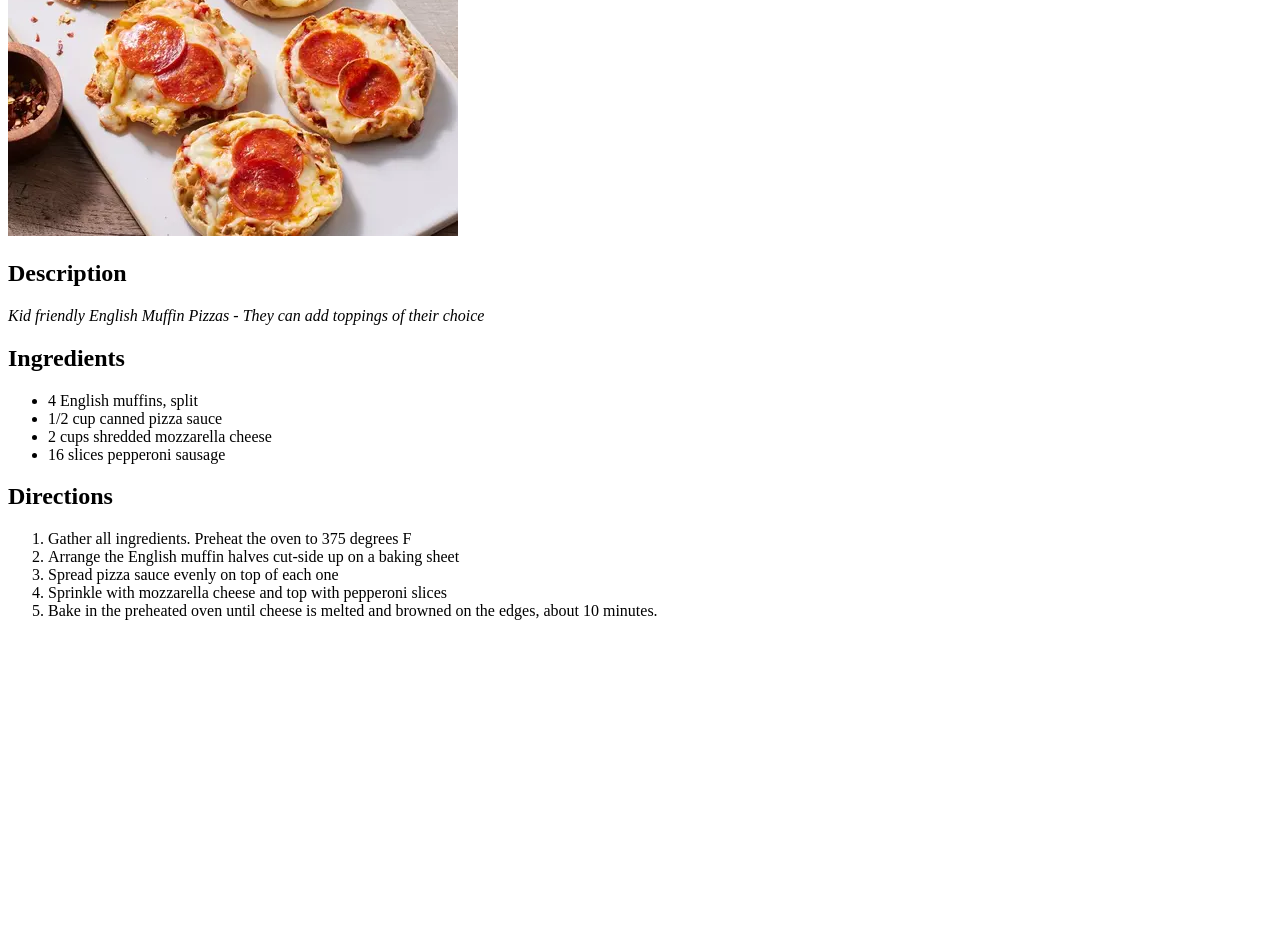
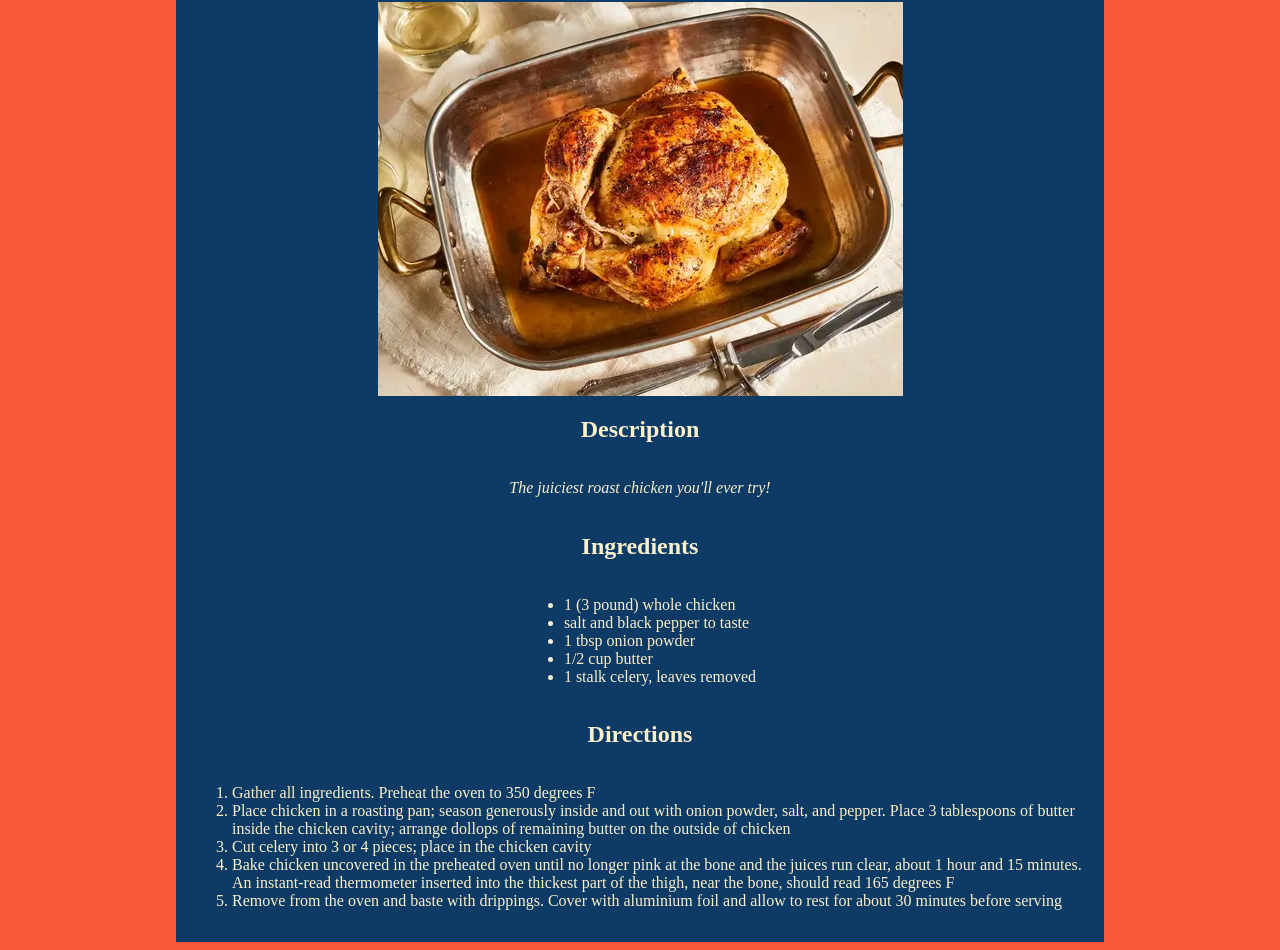
Before and after one commit to keysmasher94/odinProject, a plain HTML site: page htmlFoundations/recipes/odinRecipes/roastChicken.html in a window 1280 px wide. Shown: the part 216-1166 px from the top of the page. Before the commit the page ends 852 px from the top, so only its background shows below. Drawn offline with Linux system fonts and the light colour scheme.

Commit message:
Added chicken recipe, style.css, and modifed pages to take style.css styling

```diff
--- a/htmlFoundations/recipes/odinRecipes/roastChicken.html
+++ b/htmlFoundations/recipes/odinRecipes/roastChicken.html
@@ -2,10 +2,13 @@
 <html lang="en">
 	<head>
 		<meta charset="UTF-8" />
+		<link rel="stylesheet" href="../style.css">
 		<title>Easy Lasagna</title>
 	</head>
 	<body>
-		<h1>Easy Lasagna</h1>
+		<header>
+			<h1>Juicy Roast Chicken</h1>
+		</header>
 
 		<nav>
 			<ul>
@@ -15,37 +18,45 @@
 
 		<main>
 			<img
-				src="../images/muffinPizzas.webp"
+				src="../images/chicken.webp"
 				alt="A group of 5 english muffin pizzas on a tray with pepperoni"
-				width="450px"
-				height="338px"
+				width="525px"
+				height="394px"
 			/>
 
 			<h2>Description</h2>
 			<p>
-				<em
-					>Kid friendly English Muffin Pizzas - They can add toppings of their
-					choice</em
-				>
+				<em>The juiciest roast chicken you'll ever try!</em>
 			</p>
 
 			<h2>Ingredients</h2>
 			<ul>
-				<li>4 English muffins, split</li>
-				<li>1/2 cup canned pizza sauce</li>
-				<li>2 cups shredded mozzarella cheese</li>
-				<li>16 slices pepperoni sausage</li>
+				<li>1 (3 pound) whole chicken</li>
+				<li>salt and black pepper to taste</li>
+				<li>1 tbsp onion powder</li>
+				<li>1/2 cup butter</li>
+				<li>1 stalk celery, leaves removed</li>
 			</ul>
 
 			<h2>Directions</h2>
 			<ol>
-				<li>Gather all ingredients. Preheat the oven to 375 degrees F</li>
-				<li>Arrange the English muffin halves cut-side up on a baking sheet</li>
-				<li>Spread pizza sauce evenly on top of each one</li>
-				<li>Sprinkle with mozzarella cheese and top with pepperoni slices</li>
+				<li>Gather all ingredients. Preheat the oven to 350 degrees F</li>
 				<li>
-					Bake in the preheated oven until cheese is melted and browned on the
-					edges, about 10 minutes.
+					Place chicken in a roasting pan; season generously inside and out with
+					onion powder, salt, and pepper. Place 3 tablespoons of butter inside
+					the chicken cavity; arrange dollops of remaining butter on the outside
+					of chicken
+				</li>
+				<li>Cut celery into 3 or 4 pieces; place in the chicken cavity</li>
+				<li>
+					Bake chicken uncovered in the preheated oven until no longer pink at
+					the bone and the juices run clear, about 1 hour and 15 minutes. An
+					instant-read thermometer inserted into the thickest part of the thigh,
+					near the bone, should read 165 degrees F
+				</li>
+				<li>
+					Remove from the oven and baste with drippings. Cover with aluminium
+					foil and allow to rest for about 30 minutes before serving
 				</li>
 			</ol>
 		</main>
--- /dev/null
+++ b/htmlFoundations/recipes/style.css
@@ -0,0 +1,23 @@
+body {
+	display: flex;
+	flex-direction: column;
+	justify-content: center;
+	align-items: center;
+	background-color: #f95738;
+}
+
+main, nav, header {
+	display: flex;
+	flex-direction: column;
+	justify-content: center;
+	align-items: center;
+	width: 70vw;
+	background-color: #0d3b66;
+	color: #faf0ca;
+	padding: 1em;
+}
+
+a {
+	color: #f4d35e;
+	list-style-type: circle;
+}
```
Also changed, not shown: htmlFoundations/recipes/index.html (+4 -1 lines), htmlFoundations/recipes/odinRecipes/lasgna.html (+4 -1 lines), htmlFoundations/recipes/odinRecipes/muffinPizzas.html (+4 -1 lines), htmlFoundations/recipes/images/chicken.webp (added), htmlFoundations/recipes/images/masterChicken.webp (added).
